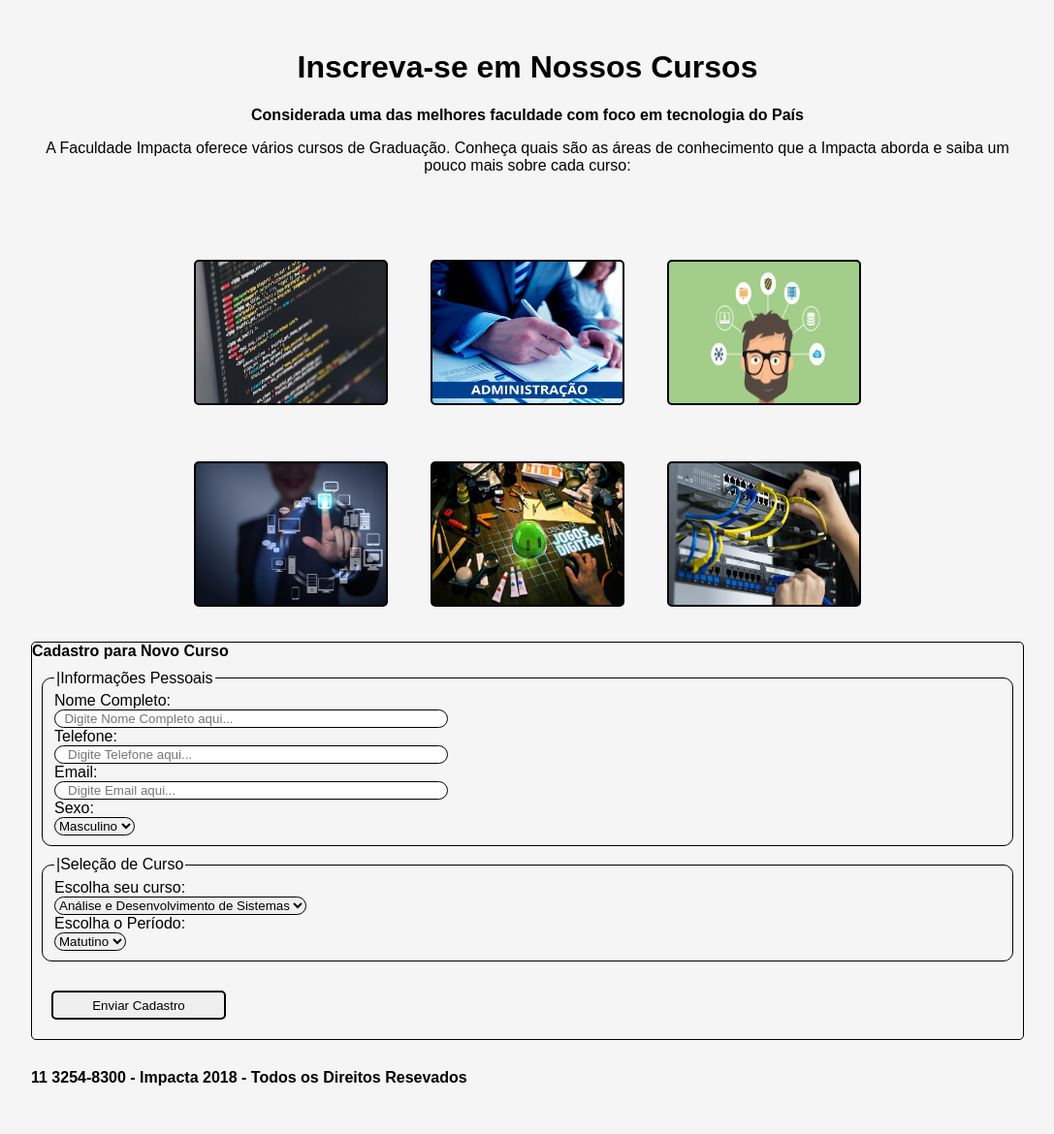
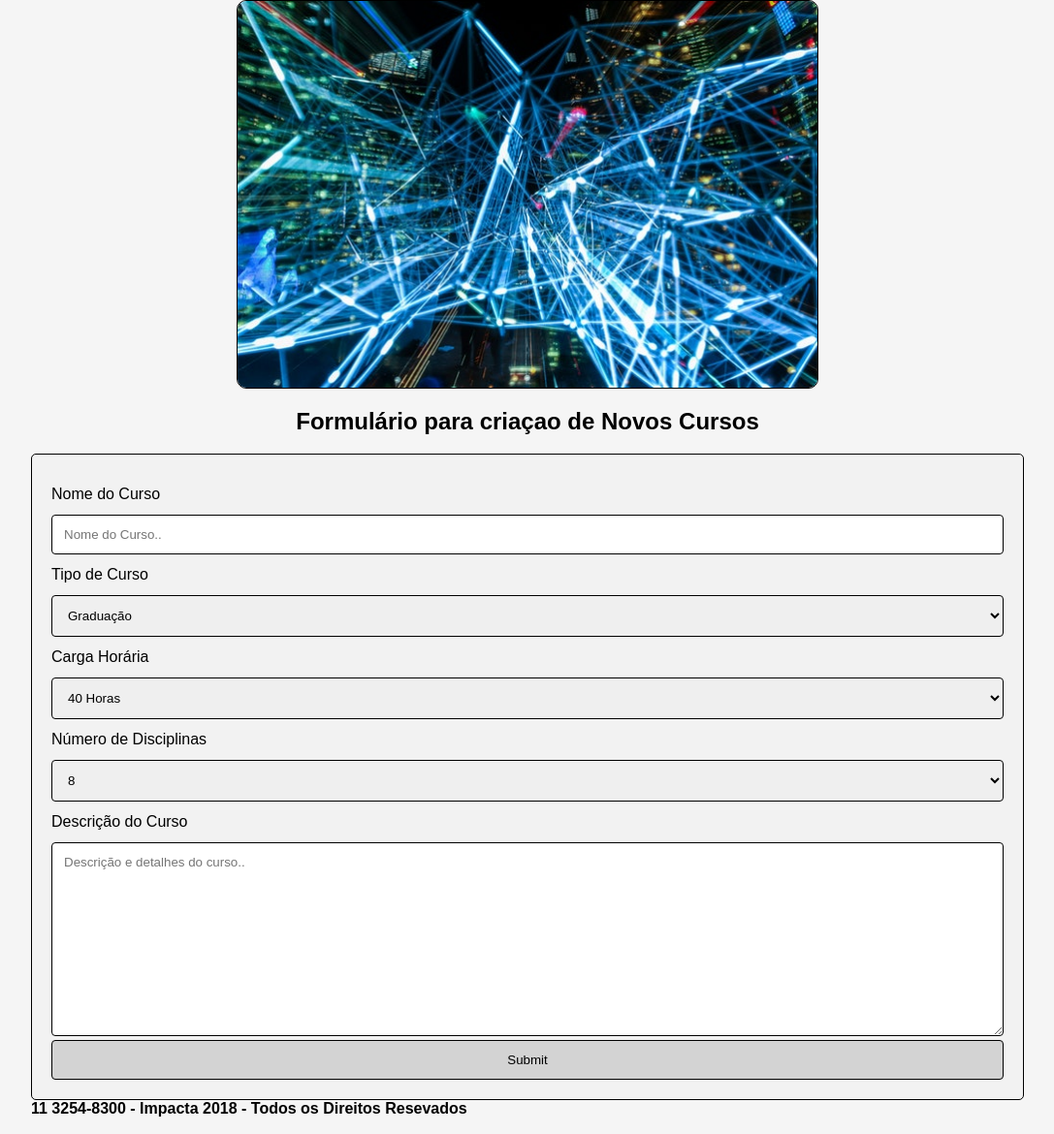
Before and after one commit to HCrew/HCrew, a Django app: page /form_novo_curso/ in a window 1280 px wide. Shown: the part 130-1300 px from the top of the page at 97% size, without its empty margins (96-1183 px from the left). Before the commit the page ends 1250 px from the top, so only its background shows below. Run offline with Django 3.2, Linux system fonts and the light colour scheme.

Commit message:
created novo_curso+nova_disciplina forms / added 1 img file

```diff
--- a/core/templates/core/form_novo_curso.html
+++ b/core/templates/core/form_novo_curso.html
@@ -1,75 +1,78 @@
-{% extends "core/base.html" %} {% block content %}
+{% extends "core/base.html" %}
+{% load static %}
+
+
+{% block content %}
 
 <body>
-	<div class="wrapper">
-		<div>
-			<h1>Inscreva-se em Nossos Cursos</h1>
-			<p class="lead">Considerada uma das melhores faculdade com foco em tecnologia do País</p>
-			<p>A Faculdade Impacta oferece vários cursos de Graduação. Conheça quais são as áreas de conhecimento que a Impacta aborda
-				e saiba um pouco mais sobre cada curso:</p>
-			<br>
-			<br>
-		</div>
-		<div>
-			<button class="btn_curso1" id=b tn_cursoX type="button"></button>
+	<img id="goo" class="responsive"  src="{% static "images/novo_cursoo.jpeg" %}" alt="novo_curso">
+	<form>
+	<h2>Formulário para criaçao de Novos Cursos</h2>
+			<div class="container">
+					<div class="row">
+				      <div class="col-25">
+				        <label for="nome_curso">Nome do Curso</label>
+				      </div>
+				      <div class="col-75">
+				        <input type="text" id="nome_curso"  placeholder="Nome do Curso..">
+				      </div>
+				    </div>
 
-			<button class="btn_curso2" id=b tn_cursoX type="button"></button>
+						<div class="row">
+				      <div class="col-25">
+				        <label for="tipo_curso">Tipo de Curso</label>
+				      </div>
+				      <div class="col-75">
+				        <select id="tipo_curso">
+				          <option >Graduação</option>
+				          <option >MBA & Pós</option>
+				          <option >Técnico</option>
+									<option>EAD</option>
+				        </select>
+				      </div>
+				    </div>
 
-			<button class="btn_curso3" id=b tn_cursoX type="button "></button>
-			<br>
-			<br>
-			<button class="btn_curso4" id=b tn_cursoX type="button"></button>
+              <div class="row">
+				      <div class="col-25">
+				        <label for="carga">Carga Horária </label>
+				      </div>
+				      <div class="col-75">
+				        <select id="carga" >
+				          <option>40 Horas</option>
+				          <option>60 Horas</option>
+				          <option>80 Horas</option>
+				        </select>
+				      </div>
+				    </div>
 
-			<button class="btn_curso5" id=b tn_cursoX type="button"></button>
+						<div class="row">
+							<div class="col-25">
+								<label for="carga">Número de Disciplinas </label>
+							</div>
+							<div class="col-75">
+								<select id="carga" >
+									<option>8 </option>
+									<option>6 </option>
+									<option>4 </option>
+								</select>
+							</div>
+						</div>
 
-			<button class="btn_curso6" id=b tn_cursoX type="button "></button>
-		</div>
-		<div class="formX">
-			<label for="form_novo_curso">
-				<strong>Cadastro para Novo Curso</strong>
-			</label>
-			<form class="form_novo_curso" action="" method="post">
-				<fieldset>
-					<legend class="legend">|Informações Pessoais</legend>
-					Nome Completo:
-					<br>
-					<input id=form_in type="text" name="" value="" placeholder="  Digite Nome Completo aqui..." required>
-					<br> Telefone:
-					<br>
-					<input id=form_in type="text" name="" value="" placeholder="   Digite Telefone aqui..." required>
-					<br> Email:
-					<br>
-					<input id=form_in type="text" name="" value="" placeholder="   Digite Email aqui..." required>
-					<br> Sexo:
-					<br>
-					<select class="selection">
-						<option value="">Masculino</option>
-						<option value="">Feminino</option>
-					</select>
-				</fieldset>
-				<fieldset>
-					<legend class="legend">|Seleção de Curso</legend>
-					Escolha seu curso:
-					<br>
-					<select class="" name="">
-						<option value="">Análise e Desenvolvimento de Sistemas</option>
-						<option value="">Administração</option>
-						<option value="">Banco de Dados</option>
-						<option value="">Gestão de Tecnologia da Informação</option>
-						<option value="">Jogos Digitais</option>
-						<option value="">Redes de Computadores</option>
-					</select>
-					<br> Escolha o Período:
-					<br>
-					<select class="" name="">
-						<option value="">Matutino</option>
-						<option value="">Noturno</option>
-					</select>
-				</fieldset>
-				<button id=sub type="submit" name="button">Enviar Cadastro</button>
-			</form>
-		</div>
-	</div>
-</body>
+						<div class="row">
+				      <div class="col-25">
+				        <label for="descript">Descrição do Curso</label>
+				      </div>
+				      <div class="col-75">
+				        <textarea id="descript"  placeholder="Descrição e detalhes do curso.." style="height:200px"></textarea>
+				      </div>
+				    </div>
+				    <div class="row">
+				      <input type="submit" value="Submit">
+				    </div>
+				  </form>
+				</div>
+
+        </body>
+
 
 {% endblock %}
--- a/static/css/global.css
+++ b/static/css/global.css
@@ -71,115 +71,90 @@ li a:hover{
 }
 
 
-/*STYLES FOR FORM_NOVO_CURSO*/
-
-.wrapper{
-margin: 30px auto;
-display: grid;
-grid-template-columns: 1fr ;
-grid-gap: 1em;
+/*STYLES FOR FORM_NOVO_CURSO & FORM_NOVA_DISCIPLINA*/
+* {
+    box-sizing: border-box;
 }
 
-.wrapper > div{
-  text-align:center;
+#goo{
+    display: block;
+    margin-left: auto;
+    margin-right: auto;
 }
 
-.lead{
-  font-weight: bold;
+.responsive{
+  width: 100%;
+  max-width: 600px;
+  height: auto;
+  border-radius: 10px;
+  border-style: solid;
+  border-color: black;
+  border-width: thin;
 }
 
-.formX{
-text-align: left!important;
-border-style: solid;
-border-width: thin;
-border-radius: 5px;
-border-color: black;
+h2{
+  text-align: center;
 }
 
-fieldset{
-  border-width: thin;
-  border-style: solid;
-  border-color: black;
-  border-radius: 10px;
-  margin: 10px;
+input[type=text], select, textarea {
+    width: 100%;
+    padding: 12px;
+    border: 1px solid black;
+    border-radius: 4px;
+    resize: vertical;
 }
 
-#form_in{
-  width: 400px;
-  border-width: thin;
-  border-style: solid;
-  border-color: black;
-  border-radius: 10px;
+label {
+    padding: 12px 12px 12px 0;
+    display: inline-block;
 }
 
-select{
-  border-width: thin;
-  border-style: solid;
-  border-color: black;
-  border-radius: 10px;
+input[type=submit] {
+    border-color: black;
+    border-width: thin;
+    border-style: solid;
+    background-color:lightgrey;
+    color:black;
+    padding: 12px 20px;
+    border-radius: 4px;
+    cursor: pointer;
+    float: right;
 }
 
-button{
-display:inline-block;
-height:150px;
-width: 200px;
-border-style: solid;
-border-radius: 5px;
-border-color: black;
-margin: 20px;
+.container {
+    border-color: black;
+    border-width: thin;
+    border-style: solid;
+    border-radius: 5px;
+    background-color: #f2f2f2;
+    padding: 20px;
 }
 
-#sub{
-  display:inline-block;
-  height:30px;
-  width: 180px;
-  border-style: solid;
-  border-radius: 5px;
-  border-color: black;
-  margin: 20px;
-
-}
-.btn_curso1{
-  background:url('../images/analise-desenvolvimento-sistemas.jpg');
-  background-repeat: no-repeat;
-  background-size:  200px 150px;
+.col-25 {
+    float: left;
+    width: 25%;
+    margin-top: 6px;
 }
 
-.btn_curso2{
-  background:url('../images/administracao.png');
-  background-repeat: no-repeat;
-  background-size:  200px 150px;
+.col-75 {
+    float: left;
+    width: 75%;
+    margin-top: 6px;
 }
 
-.btn_curso3{
-  background:url('../images/banco-de-dados.png');
-  background-repeat: no-repeat;
-  background-size: 200px 150px ;
+.row:after {
+    content: "";
+    display: table;
+    clear: both;
 }
 
-.btn_curso4{
-  background:url('../images/gti.jpg');
-  background-repeat: no-repeat;
-  background-size:  200px 150px;
+.col-25, .col-75, input[type=submit] {
+    width: 100%;
+    margin-top: 0;
 }
+/*END OF STYLES FOR FORM_NOVO_CURSO & FORM_NOVA_DISCIPLINA*/
 
-.btn_curso5{
-  background:url('../images/jogos-digitais.jpg');
-  background-repeat: no-repeat;
-  background-size: 200px 150px ;
-}
-.btn_curso6{
-  background:url('../images/redes-computadores.jpg');
-  background-repeat: no-repeat;
-  background-size:  200px 150px;
-}
 
-#btn_cursoX:hover{
-  cursor: pointer;
-  box-shadow: 0 12px 16px 0 rgba(0,0,0,0.24),0 17px 50px 0 rgba(0,0,0,0.19);
-}
-
-/*END OF STYLES FOR FORM_NOVO_CURSO*/
 .Cursos img{
     width: 430px;
     height: 230px;
```
Also changed, not shown: core/templates/core/form_nova_disciplina.html (+69 -0 lines), static/images/novo_cursoo.jpeg (added).
